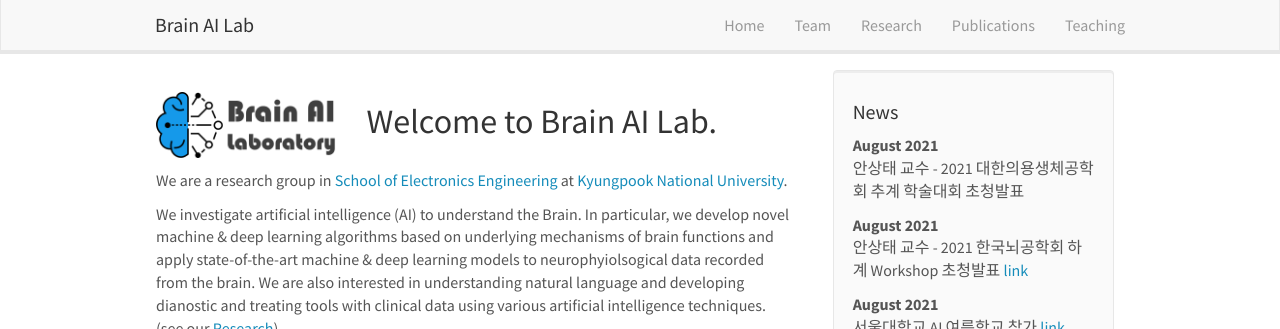
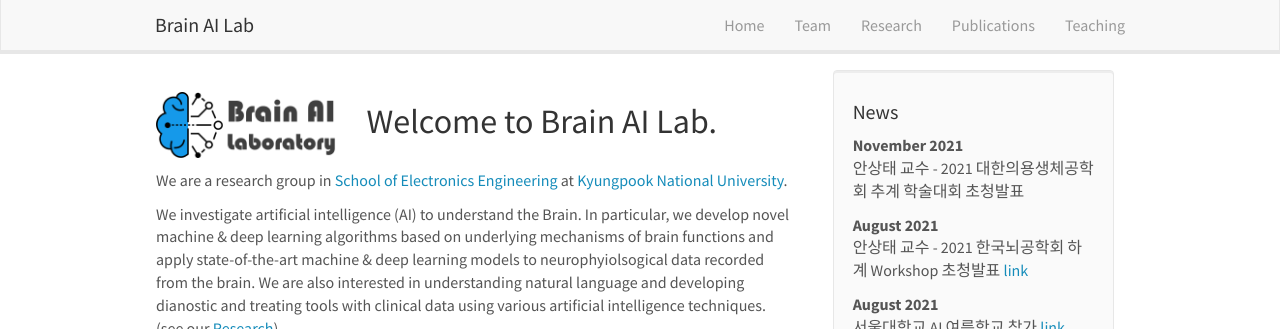
Before and after one commit to KNU-BrainAI/knu-brainai.github.io, a Jekyll site: the page built from _pages/home.md, in a window 1280 px wide. Shown: the top 329 px of the page. Built offline with Jekyll 4.4.1, drawn with Linux system fonts in a browser that asks for light colours; nearby versions of some CDN libraries.

Commit message:
Update news.yml

```diff
--- a/_data/news.yml
+++ b/_data/news.yml
@@ -1,4 +1,4 @@
-- date: August 2021
+- date: November 2021
   headline: "안상태 교수 - 2021 대한의용생체공학회 추계 학술대회 초청발표"
   details: "Title: Targeting Neural Oscillations by Transcranial Alternating Current Stimulation"
 
```
